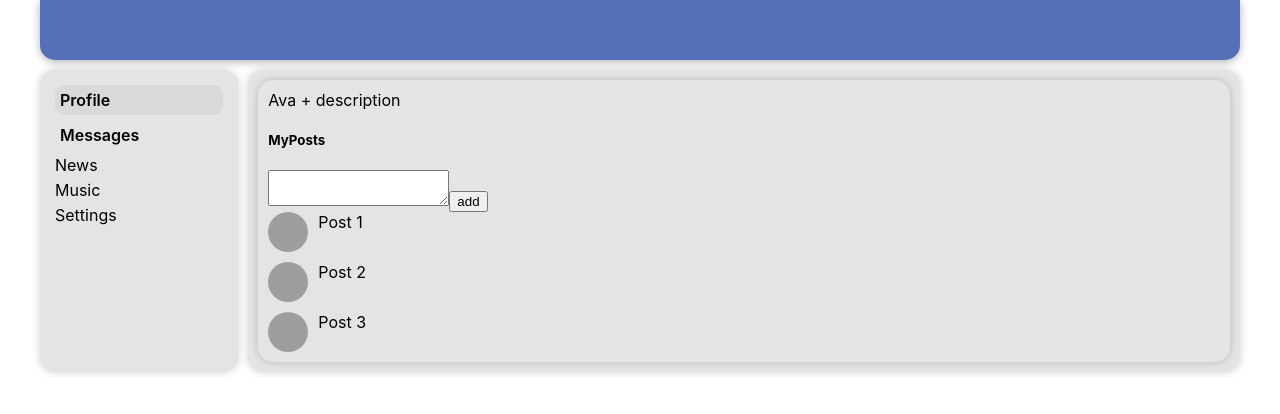
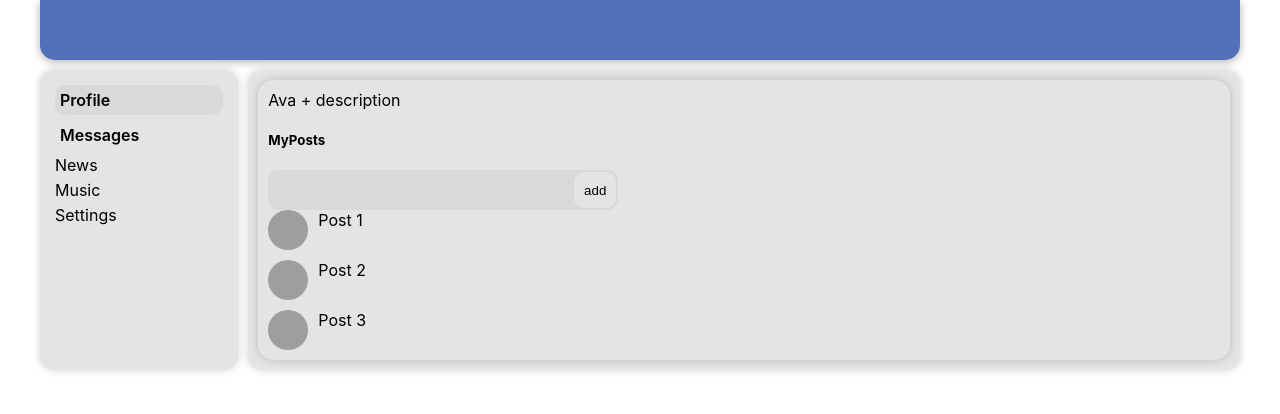
Before and after one commit to Endy-Guff/samurai-way, a React (Create React App) app: page /profile in a window 1280 px wide. Shown: the top 414 px of the page. Built offline with nearby package versions, Linux system fonts and the light colour scheme; grey boxes are pictures that could not be loaded.

Commit message:
23 lesson

```diff
--- a/src/components/Dialogs/Dialogs.tsx
+++ b/src/components/Dialogs/Dialogs.tsx
@@ -1,20 +1,38 @@
 import React from "react";
 import s from './Dialogs.module.css';
 import {NavLink} from "react-router-dom";
+
+type DialogItemPropsType = {
+    name: string,
+    id: number
+}
+
+type MessagesItemPropsType = {
+    messages: string
+}
+
+const DialogItem = (props: DialogItemPropsType) => {
+    let path = '/dialogs/' + props.id
+    return (
+        <div className={s.dialogItem}>
+            <NavLink to={path}>{props.name}</NavLink>
+        </div>
+    )
+}
+
+const MessagesItem = (props: MessagesItemPropsType) => {
+    return (
+        <div className={s.messagesItem}>props.message</div>
+    )
+}
 
 export const Dialogs = () => {
     return (
         <div className={s.dialogs}>
             <div className={s.dialogsItems}>
-                <div className={s.dialogItem}>
-                    <NavLink to='/dialogs/1'>Andy</NavLink>
-                </div>
-                <div className={s.dialogItem}>
-                    <NavLink to='/dialogs/2'>Valera</NavLink>
-                </div>
-                <div className={s.dialogItem}>
-                    <NavLink to='/dialogs/3'>Ivan</NavLink>
-                </div>
+                <DialogItem name='Andy' id={1}/>
+                <DialogItem name='Valera' id={2}/>
+                <DialogItem name='Ivan' id={3}/>
             </div>
             <div className={s.messagesItems}>
                 <div className={s.messagesItem}>Hi!</div>
--- a/src/components/Profile/MyPosts/MyPosts.module.css
+++ b/src/components/Profile/MyPosts/MyPosts.module.css
@@ -3,3 +3,43 @@
     flex-direction: column;
     gap: 10px;
 }
+
+.textareaBox{
+    position: relative;
+    width: 350px;
+    height: 40px;
+}
+
+.textarea{
+    position: absolute;
+    inset: 0;
+    resize: none;
+    background: #D9D9D9;
+    border-radius: 10px;
+    border: none;
+    outline: none;
+    padding: 4px;
+}
+
+.button{
+    position: absolute;
+    right: 2px;
+    top: 2px;
+    bottom: 2px;
+    border-radius: 10px;
+    border: none;
+    outline: none;
+    padding: 10px;
+    cursor: pointer;
+    background: #E4E4E4;
+    transition: .3s;
+}
+
+.button:hover{
+    background: #5370B9;
+    color: #ffffff;
+}
+
+.button:active{
+    background: #3c5996;
+}
--- a/src/components/Profile/MyPosts/MyPosts.tsx
+++ b/src/components/Profile/MyPosts/MyPosts.tsx
@@ -1,14 +1,16 @@
 import React from 'react';
 import s from './MyPosts.module.css'
-import { Post } from './Post/Post';
+import {Post} from './Post/Post';
 
-export function MyPosts(){
-    return(
+export function MyPosts() {
+    return (
         <div>
-            <div className={s.posts_header}>
+            <div className={s.postsHeader}>
                 <h5>MyPosts</h5>
-                <textarea></textarea>
-                <button>add</button>
+                <div className={s.textareaBox}>
+                    <textarea className={s.textarea}></textarea>
+                    <button className={s.button}>add</button>
+                </div>
             </div>
             <div className={s.posts}>
                 <Post message='Post 1'/>
--- a/src/components/Profile/Profile.tsx
+++ b/src/components/Profile/Profile.tsx
@@ -1,11 +1,12 @@
 import React from 'react';
 import s from './Profile.module.css'
 import { MyPosts } from './MyPosts/MyPosts'
+import {ProfileInfo} from "./ProfileInfo/ProfileInfo";
 
 export function Profile() {
     return (
         <div className={s.content}>
-            Ava + description
+            <ProfileInfo />
             <MyPosts />
         </div>
     )
--- /dev/null
+++ b/src/components/Profile/ProfileInfo/ProfileInfo.tsx
@@ -0,0 +1,10 @@
+import React from "react";
+import s from './ProfileInfo.module.css'
+
+export const ProfileInfo = () =>{
+    return(
+        <div>
+            Ava + description
+        </div>
+    )
+}
```
Also changed, not shown: src/components/Profile/ProfileInfo/ProfileInfo.module.css (added).
